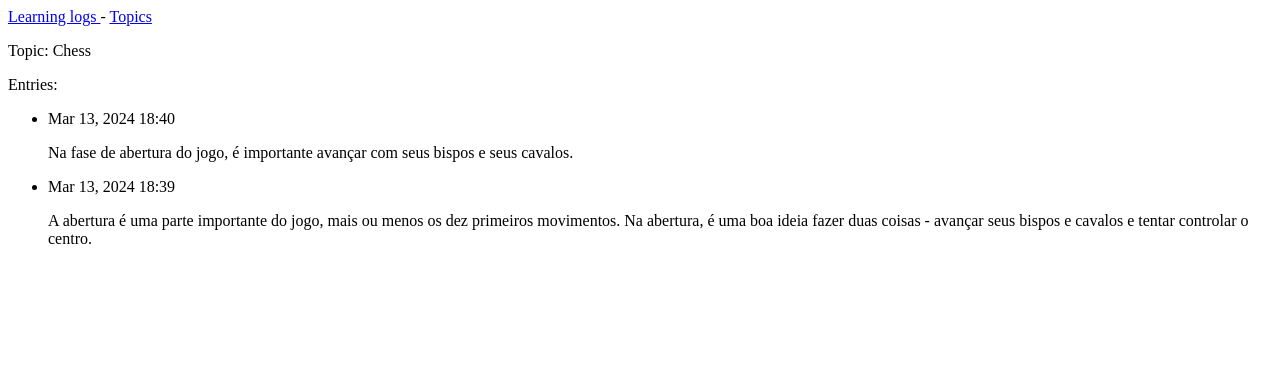
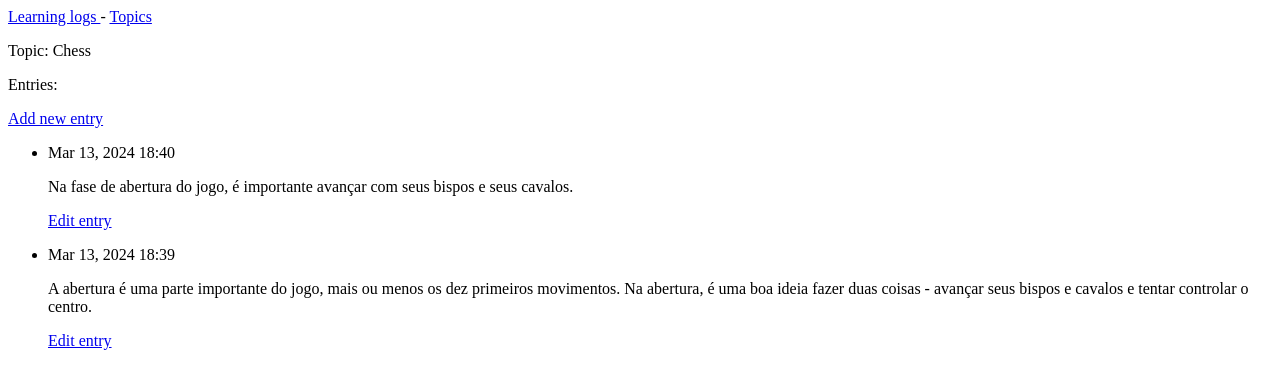
Before and after one commit to Fernando-scherer96/Learning_logs, a Django app: page /topics/1/ in a window 1280 px wide. Shown: the top 389 px of the page. Run offline with Django 5.2, Linux system fonts and the light colour scheme; data comes from the database, SQL or seed files in the repository; both versions use the stored data as it was after the commit.

Commit message:
adicionando funcionalidade como edição de entradas e topicos

```diff
--- a/ll_project/learning_logs/templates/learning_logs/topic.html
+++ b/ll_project/learning_logs/templates/learning_logs/topic.html
@@ -4,11 +4,17 @@
     <p>Topic: {{ topic.text }}</p>
 
     <p>Entries:</p>
+    <p>
+        <a href="{% url 'learning_logs:new_entry' topic.id %}">Add new entry</a>
+    </p>
     <ul>
         {% for entry in entries %}
         <li>
             <p>{{ entry.date_added|date:'M d, Y H:i' }}</p>
             <p>{{ entry.text|linebreaks }}</p>
+            <p>
+                <a href="{% url 'learning_logs:edit_entry' entry.id %} ">Edit entry</a>
+            </p>
         </li>
         {% empty %}
         <li>Nenhuma entrada disponível</li>
--- a/ll_project/learning_logs/urls.py
+++ b/ll_project/learning_logs/urls.py
@@ -12,4 +12,8 @@ urlpatterns = [
     path('topics/<int:topic_id>/', views.topic, name='topic' ),
     #pagina para o usuario integarir e criar um novo topico
     path('new_topic/', views.new_topic, name='new_topic'),
+    #Pagina para o usuario inserir as entradas dos topicos
+    path('new_entry/<int:topic_id>/', views.new_entry, name='new_entry'),
+    #é necessario que a url passe o id da pagina por isso
+    path('edit_entry/<int:entry_id>/', views.edit_entry, name="edit_entry"),
 ]
--- a/ll_project/learning_logs/views.py
+++ b/ll_project/learning_logs/views.py
@@ -1,6 +1,6 @@
 from django.shortcuts import render, redirect
-from .models import Topic
-from .forms import FormTopic
+from .models import Topic, Entry
+from .forms import FormTopic, EntryForm
 
 # Create your views here.
 
@@ -35,3 +35,38 @@ def new_topic(request):
     #exibi um formulario em branco ou inválido
     context = {'form':form}
     return render(request, 'learning_logs/new_topic.html', context)
+
+def new_entry(request, topic_id):
+    #adiciona uma nova entrada para o topico especifico
+    topic = Topic.objects.get(id=topic_id)
+    if request.method != 'POST':
+        form = EntryForm()
+    else:
+        #dados POST enviado, processando os dado
+        form = EntryForm(data=request.POST)
+        if form.is_valid():
+            new_entry = form.save(commit=False)
+            new_entry.topic = topic
+            new_entry.save()
+            return redirect ('learning_logs:topic', topic_id=topic_id)
+
+    #exibi um formulario branco ou invalido
+    context = {'topic':topic, 'form': form}
+    return render(request, 'learning_logs/new_entry.html', context)
+
+def edit_entry(request, entry_id):
+    #edita uma entrada existente
+    entry = Entry.objects.get(id=entry_id)
+    topic = entry.topic
+    if request.method != 'POST':
+        #REQUISIÇÃO INICIAL; pré-preenche formulario com a entrada atual
+        form = EntryForm(instance=entry)
+    else:
+        #dados POST enviados; processar dados
+        form = EntryForm(instance=entry, data=request.POST)
+        if form.is_valid():
+            form.save()
+            return redirect('learning_logs:topic', topic_id=topic.id)
+
+    context = {'entry': entry, 'topic': topic, 'form':form}
+    return render(request, 'learning_logs/edit_entry.html', context)
```
Also changed, not shown: ll_project/learning_logs/forms.py (+8 -1 lines), ll_project/learning_logs/templates/learning_logs/edit_entry.html (added, +15 -0 lines), ll_project/learning_logs/templates/learning_logs/new_entry.html (added, +15 -0 lines), ll_project/db.sqlite3.
